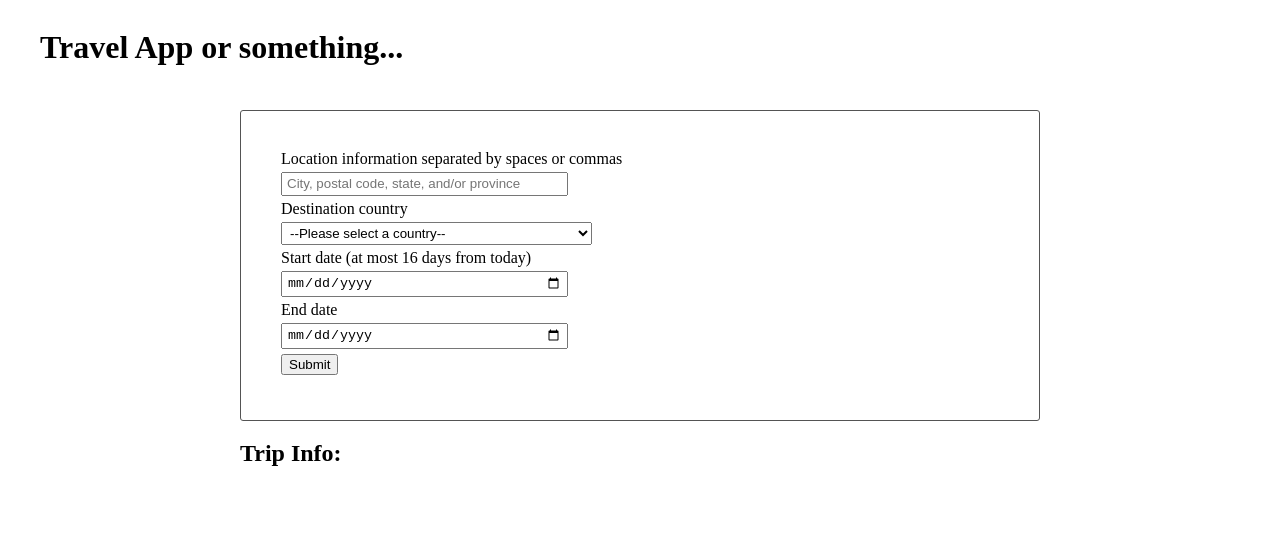
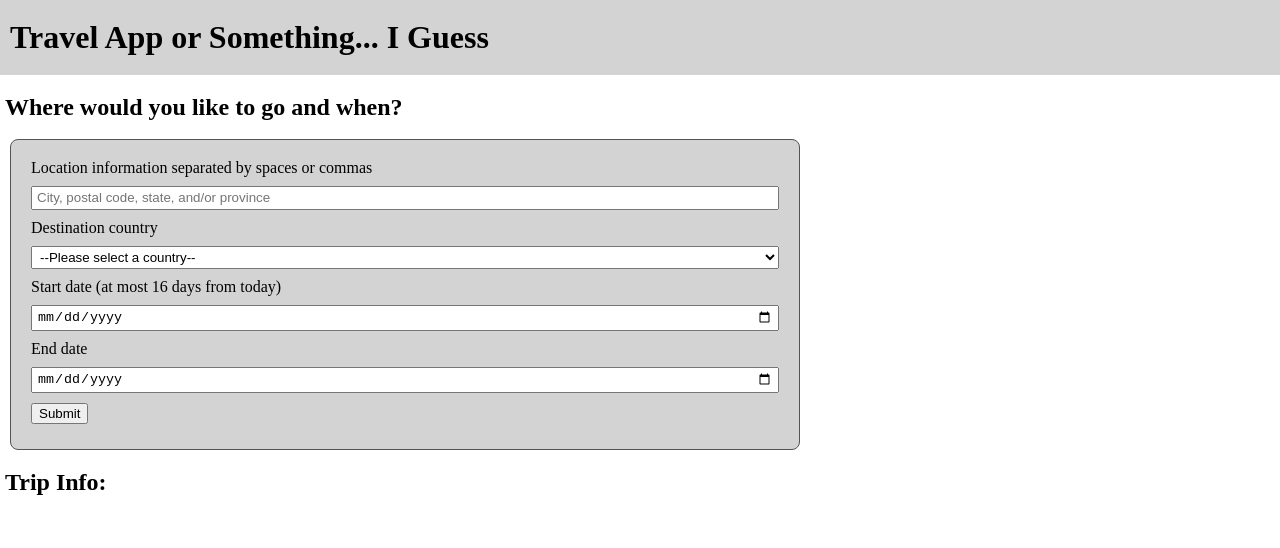
Before and after one commit to maz556/travel_app, a website built with webpack: page src/client/views/index.html in a window 1280 px wide. Built offline with nearby package versions, Linux system fonts and the light colour scheme.

Commit message:
Suggested changes and improvements

```diff
--- a/babel.config.js
+++ /dev/null
@@ -1,12 +0,0 @@
-module.exports = {
-    presets: [
-        [
-            "@babel/preset-env",
-            {
-                targets: {
-                    node: "current",
-                },
-            },
-        ],
-    ],
-};
--- a/package.json
+++ b/package.json
@@ -37,6 +37,7 @@
     "eslint-plugin-import": "^2.22.1",
     "eslint-plugin-jest": "^24.0.0",
     "html-webpack-plugin": "^3.2.0",
+    "htmlhint": "^0.14.1",
     "jest": "^26.4.2",
     "mini-css-extract-plugin": "^0.11.0",
     "node-sass": "^4.14.1",
--- a/src/client/index.js
+++ b/src/client/index.js
@@ -5,4 +5,8 @@ import "./styles/footer.scss";
 import "./styles/form.scss";
 import "./styles/header.scss";
 
-document.getElementById("trip-form").onsubmit = handleSubmit;
+document.addEventListener("DOMContentLoaded", () => {
+    document.getElementById("trip-form").onsubmit = handleSubmit;
+});
+
+export { handleSubmit as default };
--- a/src/client/styles/base.scss
+++ b/src/client/styles/base.scss
@@ -9,7 +9,7 @@ main {
 }
 
 section {
-  margin: 15px auto;
+  margin: 15px 5px;
   max-width: 800px;
 }
 
@@ -21,3 +21,7 @@ section {
     margin: 5px 0;
   }
 }
+
+img {
+  max-width: 100%;
+}
--- a/src/client/styles/form.scss
+++ b/src/client/styles/form.scss
@@ -1,21 +1,24 @@
 form {
+  background-color: lightgrey;
   border: 1px solid #545454;
-  border-radius: 3px;
-  padding: 40px;
+  border-radius: 8px;
+  margin: 5px;
+  padding: 20px;
 }
 
 input {
   display: block;
   line-height: 16px;
-  margin: 5px 0;
+  margin: 10px 0;
   padding: 2px 4px;
-  width: 40%;
+  width: 100%;
 }
 
 select {
   display: block;
-  margin: 5px 0;
+  margin: 10px 0;
   padding: 2px 4px;
+  width: 100%;
 }
 
 button {
--- a/src/client/styles/header.scss
+++ b/src/client/styles/header.scss
@@ -1,5 +1,6 @@
 header {
+  background-color: lightgrey;
   display: flex;
   justify-content: space-between;
-  padding: 10px 40px;
+  padding: 0 10px;
 }
--- a/src/client/views/index.html
+++ b/src/client/views/index.html
@@ -2,17 +2,19 @@
 <html lang="en" dir="ltr">
     <head>
         <meta charset="utf-8">
+        <title>Travel App</title>
+        <meta name="viewport" content="width=device-width, initial-scale=1" />
     </head>
 
     <body>
 
         <header>
-            <h1>Travel App or something...</h1>
-
+            <h1>Travel App or Something... I Guess</h1>
         </header>
 
         <main>
             <section>
+                <h2>Where would you like to go and when?</h2>
                 <form id="trip-form">
                     <label for="location-input">Location information separated by spaces or commas</label>
                     <input id="location-input" placeholder="City, postal code, state, and/or province" required>
@@ -270,12 +272,12 @@
                         <option value="ZW">Zimbabwe</option>
                     </select>
                     <label for="start-date-input">Start date (at most 16 days from today)</label>
-                    <input id="start-date-input" type="date" placeholder="YYYY-MM-DD" required>
+                    <input id="start-date-input" type="date" required>
                     <label for="end-date-input">End date</label>
-                    <input id="end-date-input" type="date" placeholder="YYYY-MM-DD" required>
+                    <input id="end-date-input" type="date" required>
                     <button type="submit">Submit</button>
                 </form>
-            <section>
+            </section>
 
             <section>
                 <h2>Trip Info:</h2>
--- a/src/server/server.js
+++ b/src/server/server.js
@@ -30,10 +30,6 @@ if (!module.parent) {
         console.log("Example app listening on port 8081!");
     });
 }
-
-app.get("/", (_req, res) => {
-    res.sendFile("dist-client/index.html");
-});
 
 app.get("/test", (req, res) => {
     res.send({ msg: "This is a test response" });
```
Also changed, not shown: .babelrc (added), 1 other file.
